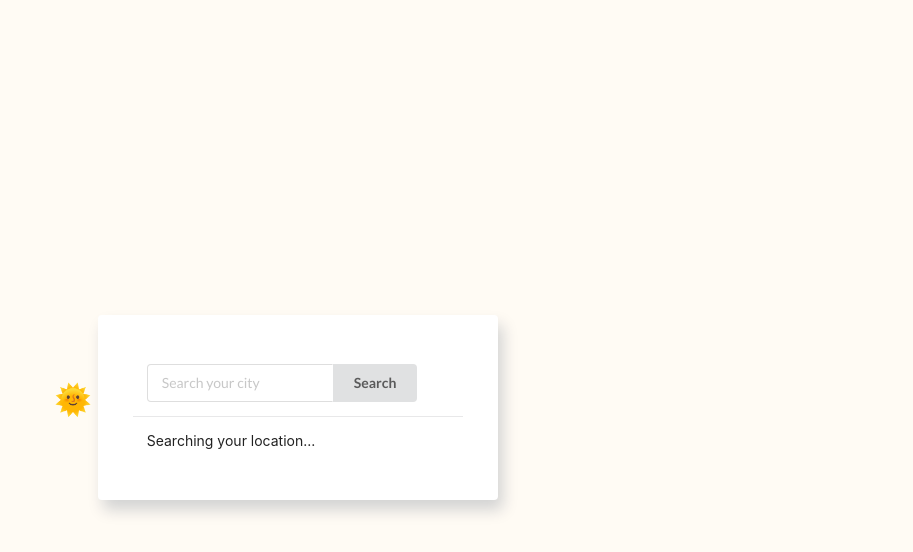
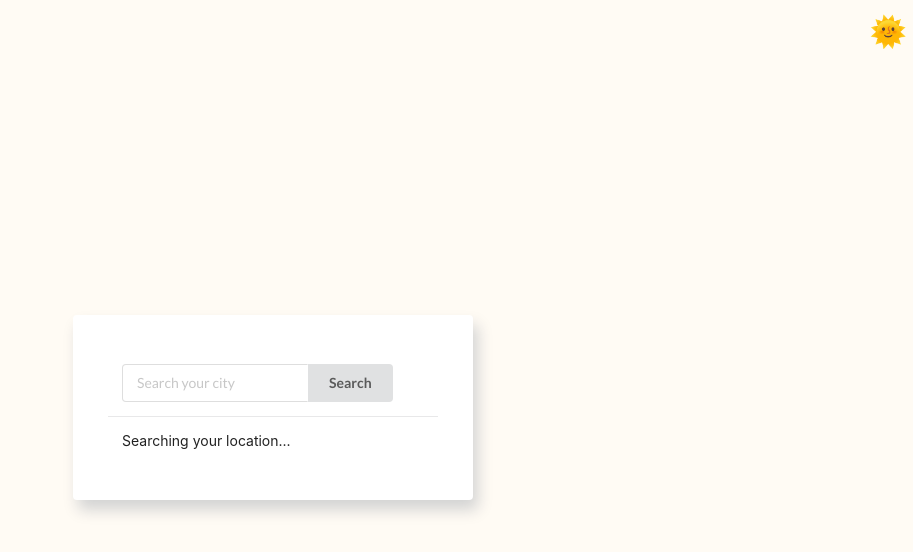
Before and after one commit to tesshuang/weather-app, a React (Create React App) app: page / in a window 1280 px wide. Shown: the top 552 px of the page, without its empty margins (367-1280 px from the left). Built offline with nearby package versions, Linux system fonts and the light colour scheme; no server answers.

Commit message:
Updated App to class based component

```diff
--- a/src/App.js
+++ b/src/App.js
@@ -2,7 +2,8 @@ import React from 'react';
 import Weather from './components/Weather'
 import Nav from './components/Nav'
 
-function App() {
+export default class App extends React.Component {
+  render() {
     return (
       <div className='ui app'>
         <Nav />
@@ -10,5 +11,4 @@ function App() {
       </div>
     );
   }
-
-export default App;
+}
--- a/src/components/Weather.js
+++ b/src/components/Weather.js
@@ -67,7 +67,7 @@ export default class Weather extends React.Component {
   render() {
     return(
       <div className='ui card weather'>
-        <div className='content nav'>
+        <div className='content'>
           <form className='ui action input city-input' onSubmit={this.handleSearch}>
             <input
               type='text'
--- a/src/index.css
+++ b/src/index.css
@@ -22,6 +22,7 @@ code {
 .app {
   height: 100vh;
   display: flex;
+  flex-direction: column;
   justify-content: center;
   align-items: center;
 }
@@ -32,9 +33,10 @@ code {
   box-shadow: 5px 10px 15px #d3d3d3 !important;
 }
 
-.nav {
-  display: flex;
-  justify-content: space-between;
+.nav-bar {
+  position: absolute;
+  right: 0;
+  top: 1rem;
 }
 
 .btn-clear {
```
Lines whose indentation alone changed are shown as unchanged.
